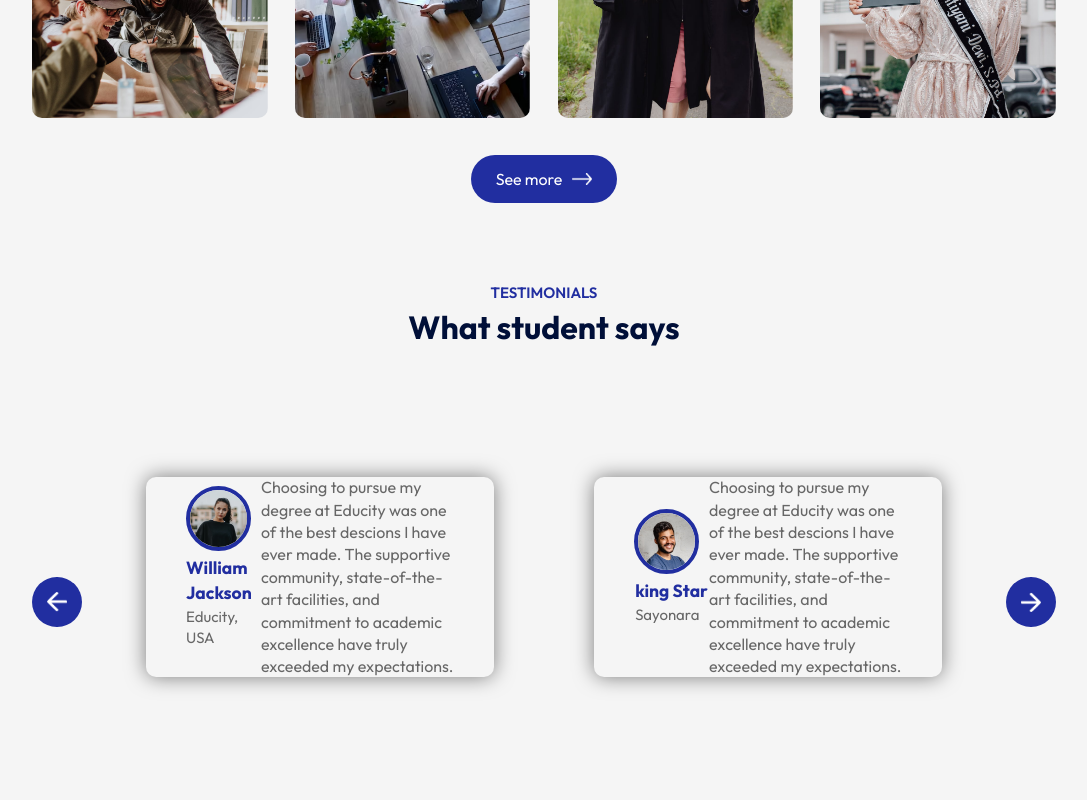
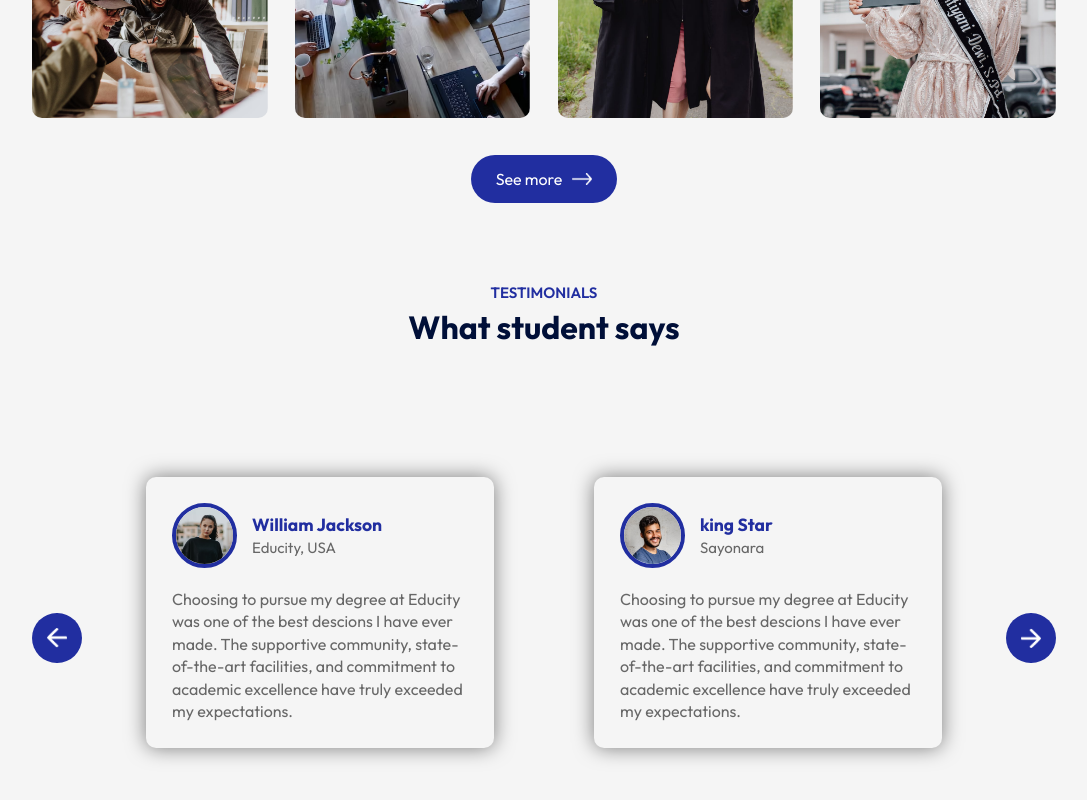
Before and after one commit to Aniket-Maity-22053660/React-Project-2.0, a React (Vite) app in the folder client/: page / in a window 1280 px wide. Shown: the part 2212-3012 px from the top of the page, without its empty margins (96-1183 px from the left). Built offline with nearby package versions, Linux system fonts and the light colour scheme; a web font is replaced by a local one.

Commit message:
Committed!

```diff
--- a/client/src/components/Testimonials/Testimonials.css
+++ b/client/src/components/Testimonials/Testimonials.css
@@ -40,15 +40,14 @@
 }
 .slide{
     box-shadow: 0 0 20px rgba(0,0,0,0.5);
-    padding:40px;
+    padding:26px;
     border-radius:10px;
     color:#676767;
     line-height:1.4;
-    display:flex;
-    justify-content:space-between;
-    align-items:center;
-    overflow-y:auto;
-    max-height:200px;
+
+    overflow-y:autoi;
+    max-height:300px;
+
 }
 .slide::-webkit-scrollbar{
     display:none;
@@ -61,11 +60,11 @@
 
 }
 .user-info{
+
     display:flex;
     align-items:center;
+    justify-content:flex-start;
     margin-bottom:20px;
-    flex-direction:column;
-    justify-content:space-between;
     gap:5px;
     font-size:15px;
 }
--- a/client/src/components/Testimonials/Testimonials.jsx
+++ b/client/src/components/Testimonials/Testimonials.jsx
@@ -17,7 +17,7 @@ export const Testimonials = ()=>{
                         <div className='slide'>
                             <div className='user-info'>
                                 <img src={user_1} alt=''/>
-                                <div>
+                                <div className='desc'>
                                     <h3>William Jackson</h3>
                                     <span>Educity, USA</span>
                                 </div>
```
